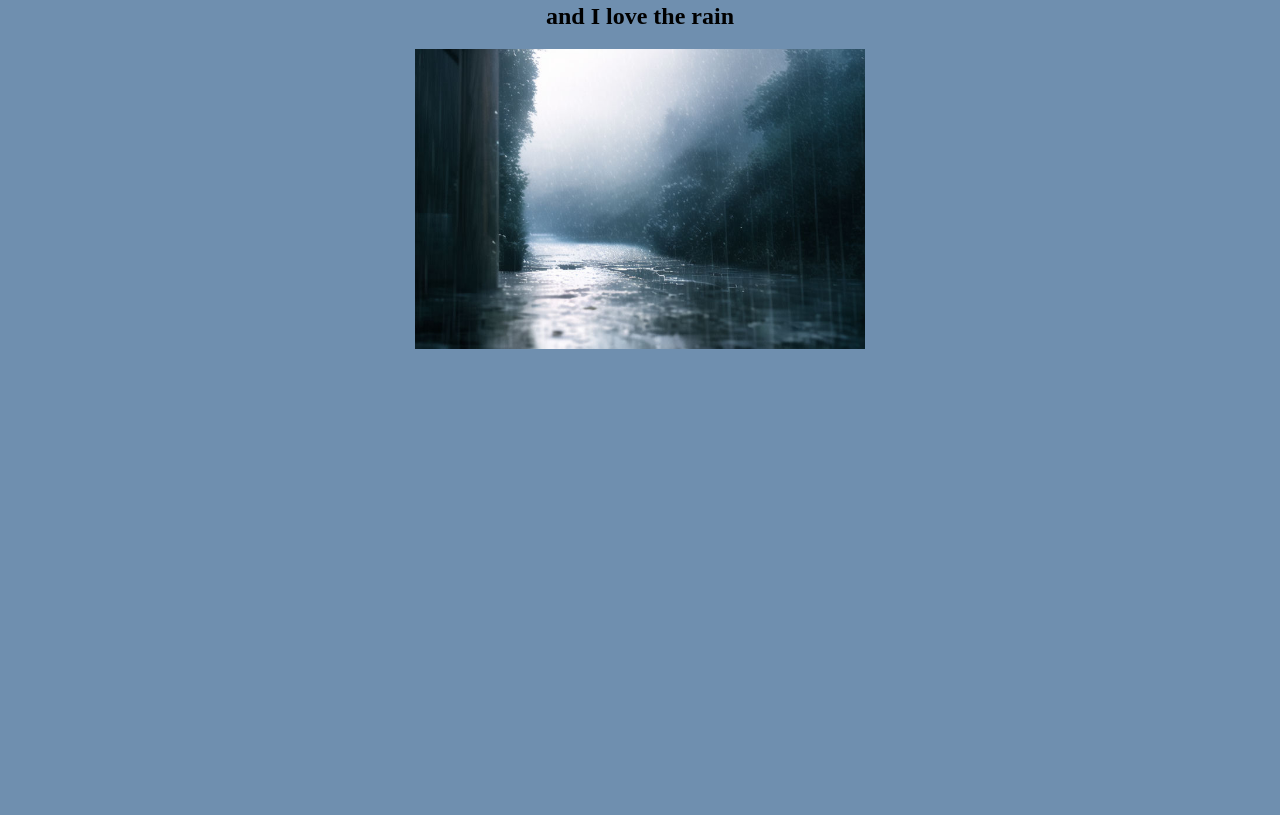
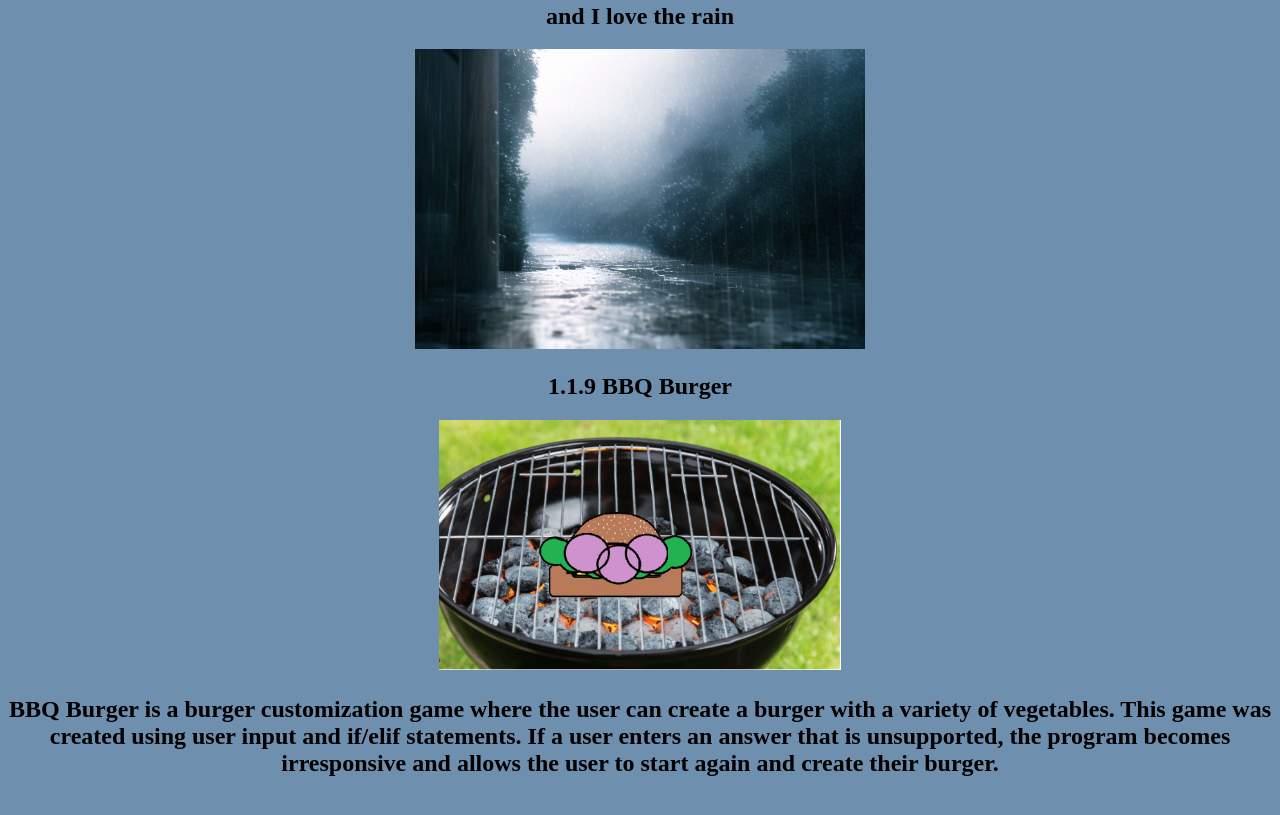
Before and after one commit to riakulkarnio7/Website2, a plain HTML site: page aboutme.html in a window 1280 px wide. Shown: the part 985-1800 px from the top of the page. Before the commit the page ends 1364 px from the top, so only its background shows below. Drawn offline with Linux system fonts and the light colour scheme.

Commit message:
Update aboutme.html

```diff
--- a/aboutme.html
+++ b/aboutme.html
@@ -20,6 +20,11 @@
 <img src="Images/disney2.jpg" height="370" width ="500">
     <h2>and I love the rain</h2>
       <img src="Images/rain2.jpg" height="300">
+<h2>1.1.9 BBQ Burger<h2>
+      <img src="images/Burger.PNG" height="250">
+	    <h2>BBQ Burger is a burger customization game where the user can create a burger with a variety of vegetables.
+		    This game was created using user input and if/elif statements. If a user enters an answer that is unsupported,
+		    the program becomes irresponsive and allows the user to start again and create their burger.<h2>
       <br>
     <br>
     </center>
```
